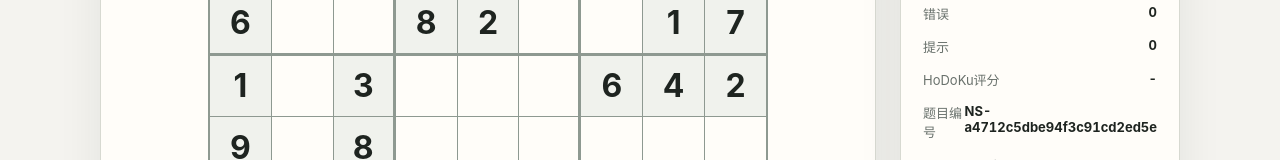
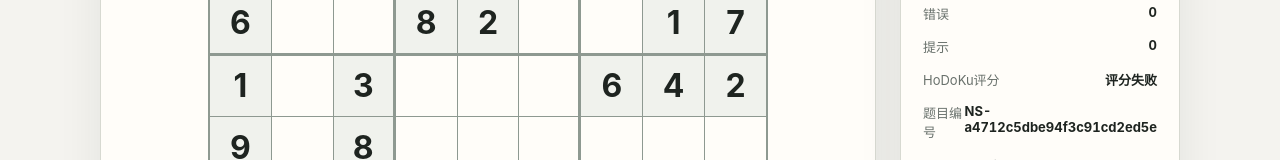
Before and after one commit to yang-kun-long/sudoku, a Vue app: page / in a window 1280 px wide. Shown: the part 546-706 px from the top of the page. Built offline with nearby package versions, Linux system fonts and the light colour scheme.

Commit message:
Show only HoDoKu score

```diff
--- a/src/App.vue
+++ b/src/App.vue
@@ -40,7 +40,11 @@ let numberLongPressTriggered = false
 let ratingRequestId = 0
 
 const difficultyLabel = computed(() => ratingLabel.value || DIFFICULTIES[difficulty.value].label)
-const hodokuRatingText = computed(() => hodokuRatingLoading.value ? '评分中' : hodokuScore.value ? `${hodokuScore.value} · ${hodokuDifficulty.value || '-'}` : '-')
+const hodokuRatingText = computed(() => {
+  if (hodokuRatingLoading.value) return '评分中'
+  if (hodokuScore.value) return String(hodokuScore.value)
+  return hodokuDifficulty.value || '-'
+})
 const newPuzzleLabel = computed(() => difficulty.value === 'hell' ? '生成地狱题目' : sourceChoice.value === 'generated' ? '生成新题目' : '抽取题目')
 const filledCount = computed(() => manualEditing.value ? manualGrid.value.filter(Boolean).length : puzzle.value.flat().filter(Boolean).length + entries.value.filter(Boolean).length)
 const timerText = computed(() => `${String(Math.floor(seconds.value / 60)).padStart(2, '0')}:${String(seconds.value % 60).padStart(2, '0')}`)
```
